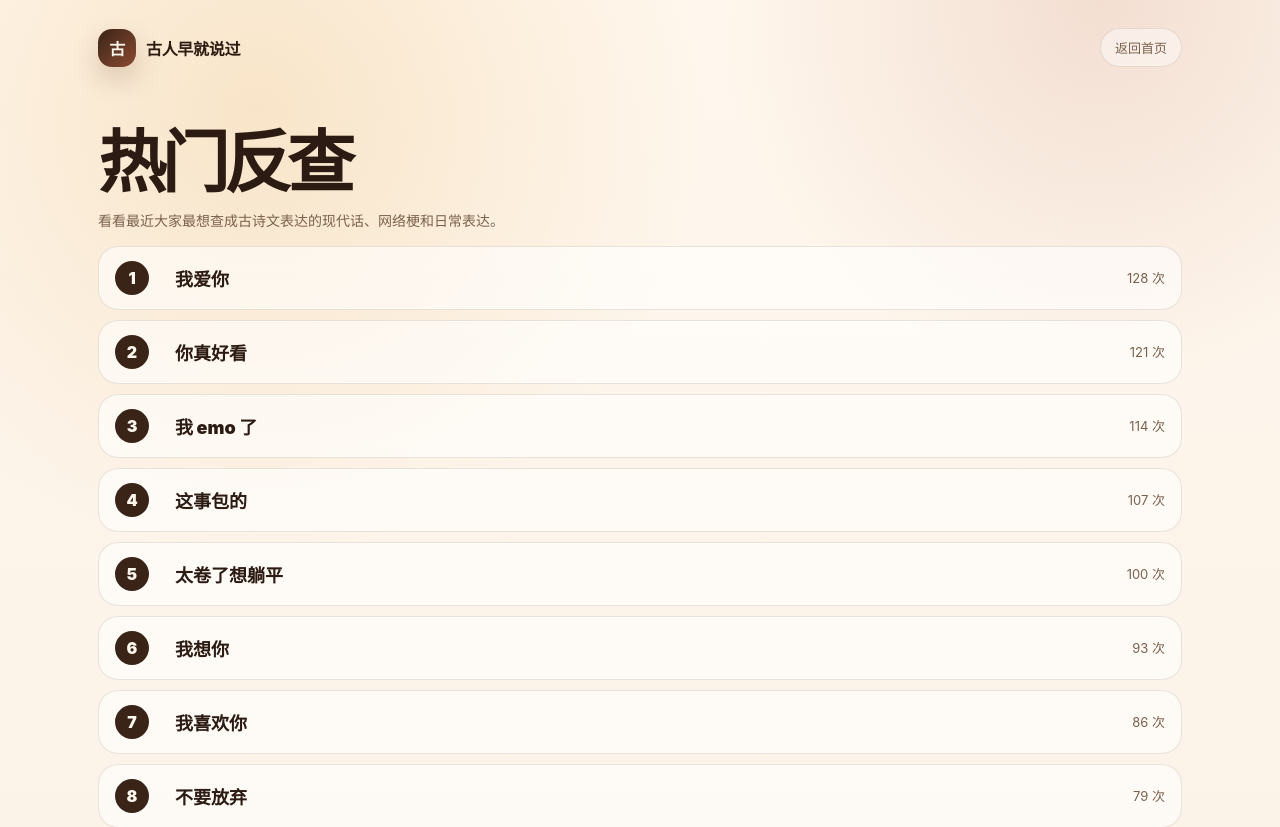
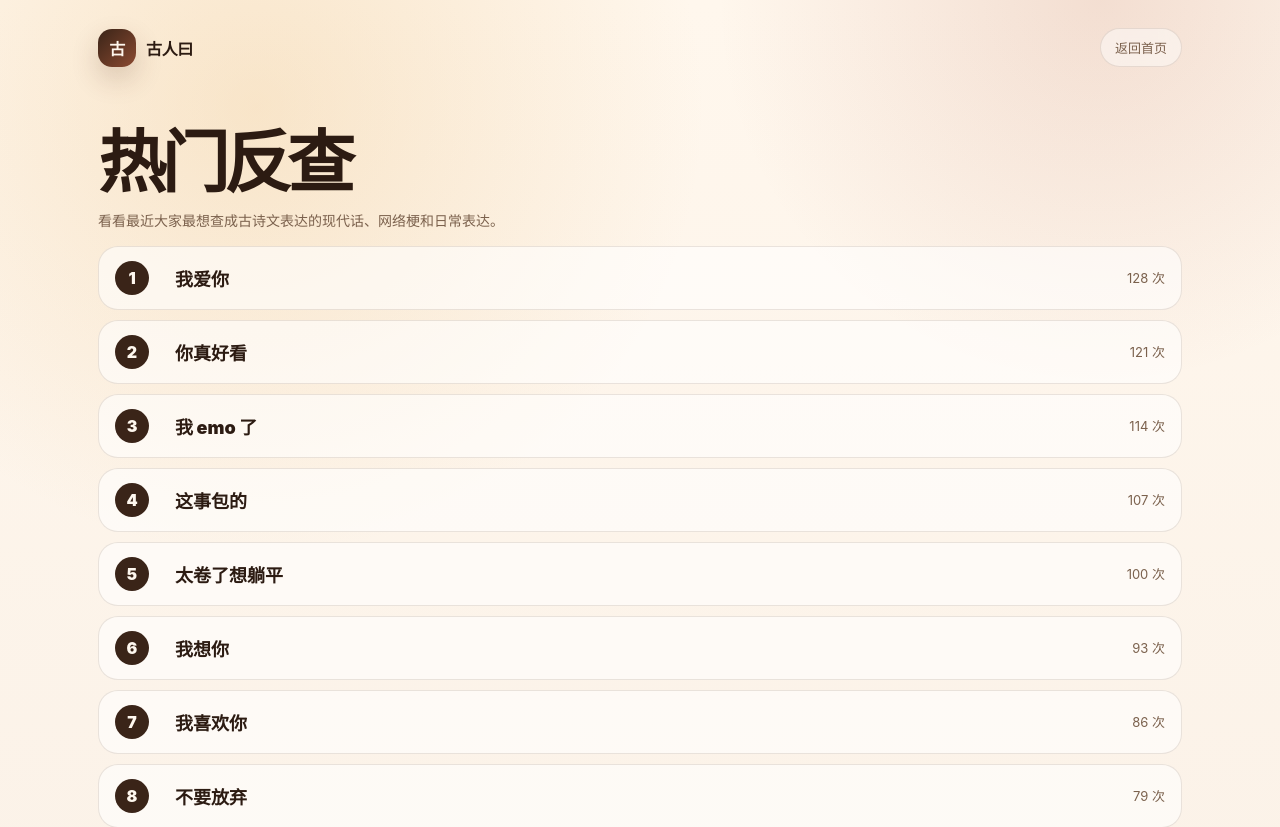
Before and after one commit to yandong2023/gu-ren-said, a Next.js app: page /hot in a window 1280 px wide. Shown: the top 827 px of the page. Built offline with nearby package versions, Linux system fonts and the light colour scheme.

Commit message:
Update hot page brand copy

```diff
--- a/app/hot/page.tsx
+++ b/app/hot/page.tsx
@@ -5,7 +5,7 @@ import { getTrendingQueries } from "@/lib/trends.server";
 export const dynamic = "force-dynamic";
 
 export const metadata = {
-  title: "热门反查｜古人早就说过",
+  title: "热门反查｜古人曰",
   description: "查看全站最热门的古诗文反查：我爱你、你真好看、我 emo 了、这事包的等。"
 };
 
@@ -19,7 +19,7 @@ export default async function HotPage() {
   return (
     <main className="shell">
       <nav className="nav" aria-label="主导航">
-        <a className="brand" href="/"><span className="brand-mark">古</span><span>古人早就说过</span></a>
+        <a className="brand" href="/"><span className="brand-mark">古</span><span>古人曰</span></a>
         <a className="nav-pill" href="/">返回首页</a>
       </nav>
 
```
